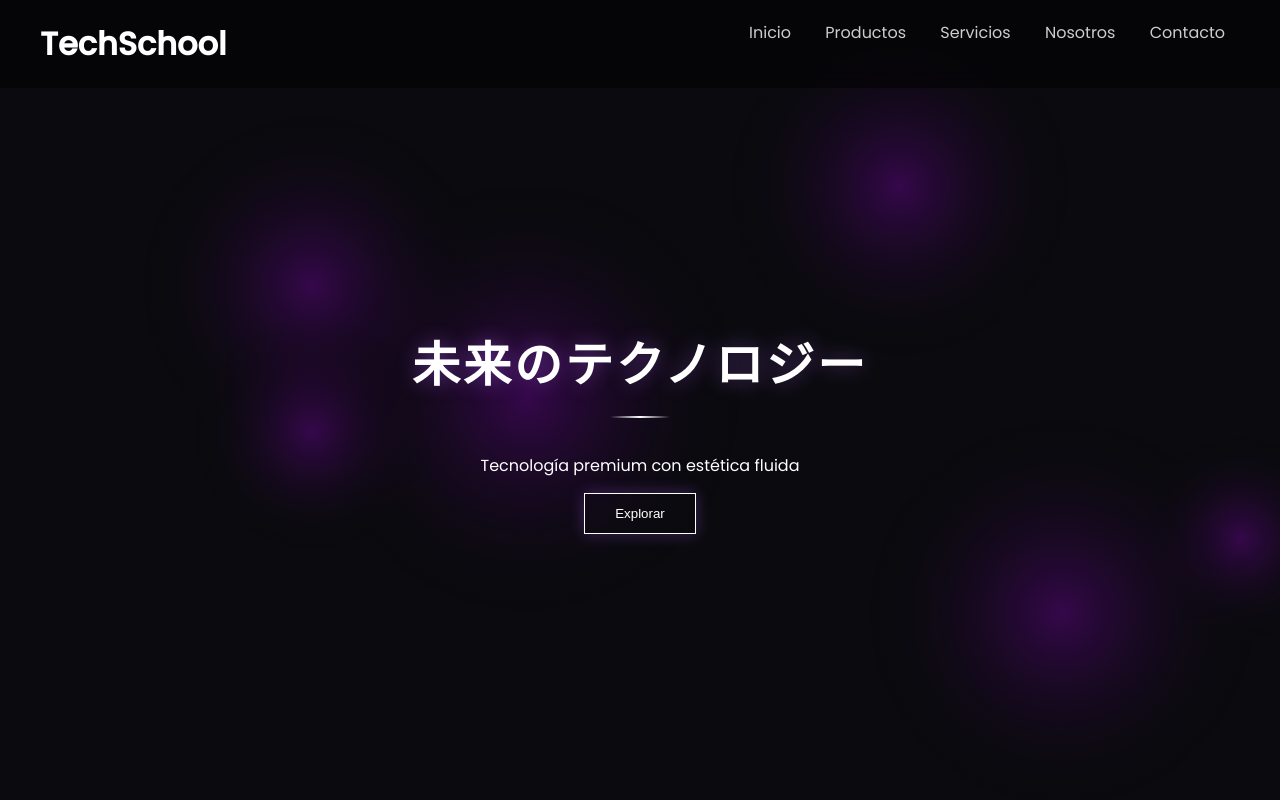
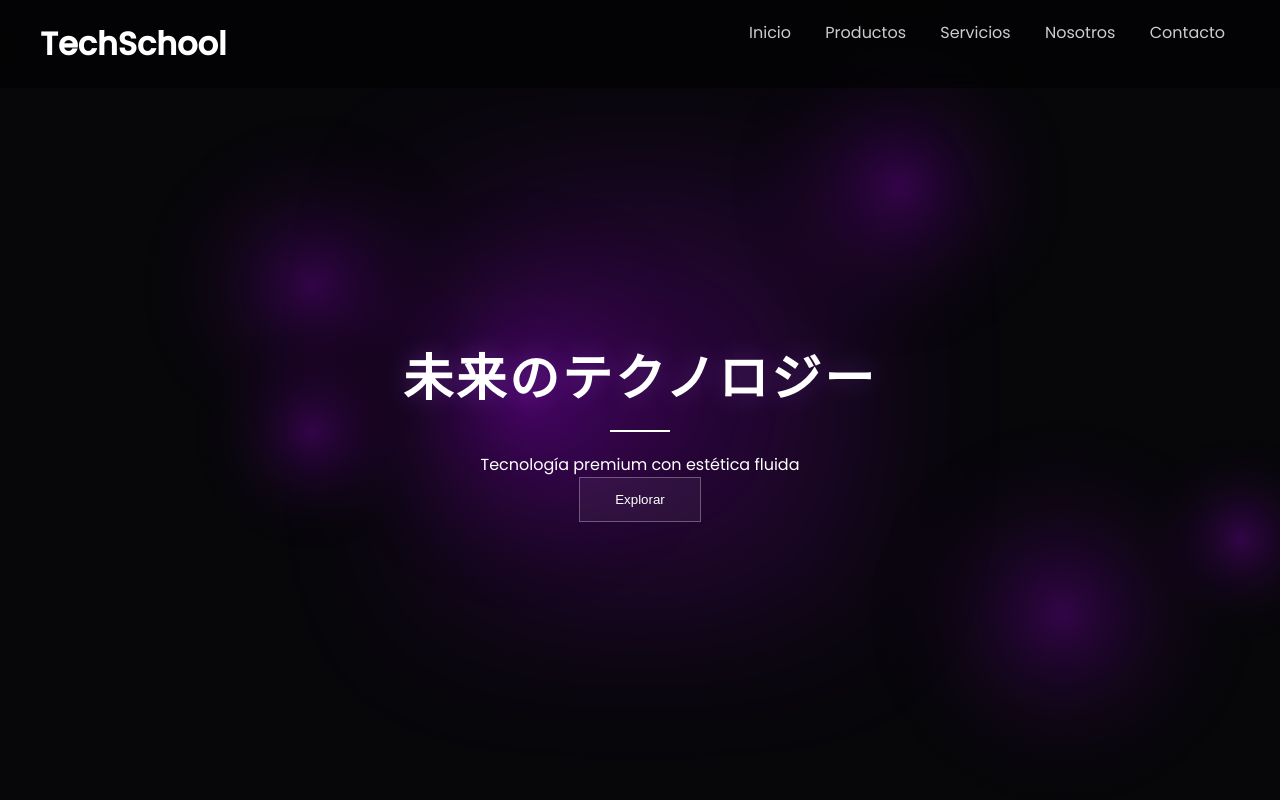
Before and after one commit to LUDWIG-YT/techschool, a plain HTML site: page index.html in a window 1280 px wide. Shown: the top 800 px of the page. Drawn offline with nearby package versions, Linux system fonts and the light colour scheme.

Commit message:
Update style.css

```diff
--- a/style.css
+++ b/style.css
@@ -6,12 +6,11 @@ box-sizing:border-box;
 
 body{
 font-family:Poppins;
-background:#0b0b0f;
+background:#07070a;
 color:white;
 overflow-x:hidden;
 }
 
-/* CANVAS */
 canvas{
 position:fixed;
 top:0;
@@ -21,7 +20,6 @@ height:100%;
 z-index:-1;
 }
 
-/* HEADER */
 .header{
 display:flex;
 justify-content:space-between;
@@ -38,14 +36,8 @@ margin:0 15px;
 color:white;
 text-decoration:none;
 opacity:0.8;
-transition:0.3s;
 }
 
-nav a:hover{
-opacity:1;
-}
-
-/* HERO */
 .hero{
 height:100vh;
 display:flex;
@@ -54,49 +46,50 @@ justify-content:center;
 align-items:center;
 text-align:center;
 padding-top:60px;
+position:relative;
+}
+
+.hero::before{
+content:"";
+position:absolute;
+width:500px;
+height:500px;
+background:radial-gradient(circle, rgba(180,0,255,0.25), transparent);
+top:50%;
+left:50%;
+transform:translate(-50%,-50%);
+z-index:-1;
+filter:blur(60px);
 }
 
 .hero h2{
-font-size:48px;
+font-size:50px;
 font-family:Playfair Display;
 letter-spacing:3px;
-text-shadow:0 0 20px rgba(180,100,255,0.4);
+text-shadow:0 0 25px rgba(180,100,255,0.3);
 }
 
-.hero p{
-margin:15px 0;
-opacity:0.7;
-}
-
-/* LINEA DECORATIVA */
 .line{
 width:60px;
 height:2px;
-background:linear-gradient(90deg,transparent,#fff,transparent);
+background:white;
 margin:20px 0;
 }
 
-/* BOTÓN */
 .btn{
-padding:12px 30px;
-border:1px solid white;
-background:none;
+padding:14px 35px;
+border:1px solid rgba(255,255,255,0.3);
+background:rgba(255,255,255,0.05);
 color:white;
-cursor:pointer;
 transition:0.3s;
 }
 
 .btn:hover{
 background:white;
 color:black;
+transform:scale(1.05);
 }
 
-/* GLOW */
-.glow{
-box-shadow:0 0 15px rgba(180,100,255,0.3);
-}
-
-/* SECCIONES */
 .section{
 padding:100px 20px;
 text-align:center;
@@ -106,26 +99,12 @@ text-align:center;
 background:rgba(0,0,0,0.6);
 }
 
-.title{
-font-family:Playfair Display;
-margin-bottom:40px;
-}
-
-/* TEXTO */
-.text{
-max-width:500px;
-margin:auto;
-opacity:0.7;
-}
-
-/* GRID */
 .grid{
 display:flex;
 flex-wrap:wrap;
 justify-content:center;
 }
 
-/* CARDS */
 .card{
 margin:20px;
 padding:25px;
@@ -138,10 +117,8 @@ transition:0.4s;
 
 .card:hover{
 transform:translateY(-10px);
-box-shadow:0 10px 30px rgba(180,100,255,0.2);
 }
 
-/* FORM */
 input, textarea{
 margin:10px;
 padding:10px;
@@ -151,16 +128,20 @@ border:1px solid #444;
 color:white;
 }
 
-/* FOOTER */
+#msg{
+display:none;
+margin-top:10px;
+color:#9f7fff;
+}
+
 .footer{
 text-align:center;
 padding:20px;
 opacity:0.5;
 }
 
-/* ANIMACIONES */
 .fade, .reveal{
 opacity:0;
 transform:translateY(40px);
-transition:0.8s ease;
+transition:0.8s;
 }
```
